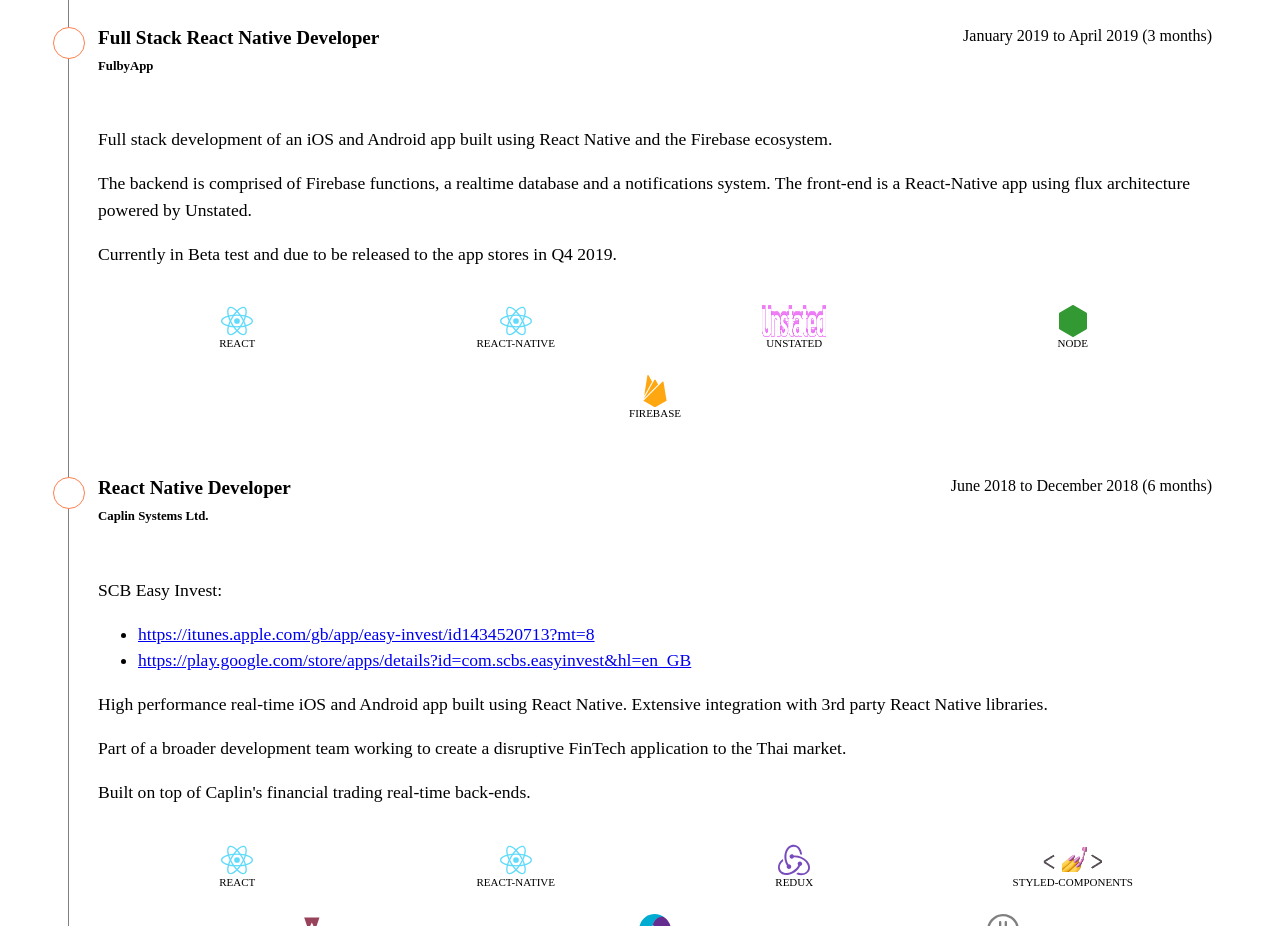
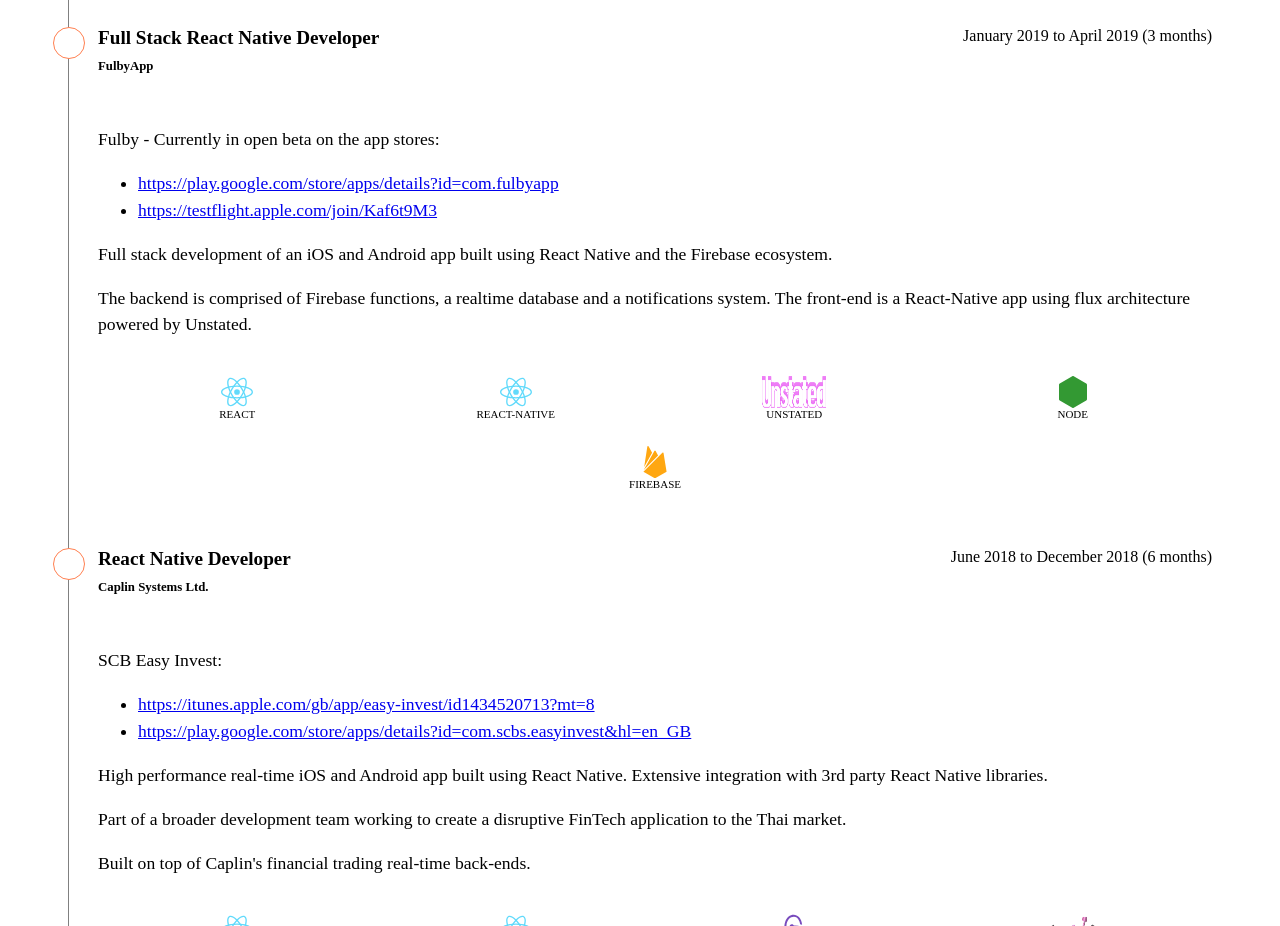
Before and after one commit to pittborndigital/pbd-cv, a Gatsby site: page / in a window 1280 px wide. Shown: the part 1340-2266 px from the top of the page. Built offline with nearby package versions, Linux system fonts and the light colour scheme; Gatsby itself is replaced by a stand-in of ours.

Commit message:
Add beta links to fulby.

```diff
--- a/src/data/job/06-fulby.md
+++ b/src/data/job/06-fulby.md
@@ -7,8 +7,11 @@ location: "London"
 technologies: ["react", "react-native", "unstated", "node", "firebase"]
 ---
 
+Fulby - Currently in open beta on the app stores:
+
+* https://play.google.com/store/apps/details?id=com.fulbyapp
+* https://testflight.apple.com/join/Kaf6t9M3
+
 Full stack development of an iOS and Android app built using React Native and the Firebase ecosystem.
 
 The backend is comprised of Firebase functions, a realtime database and a notifications system. The front-end is a React-Native app using flux architecture powered by Unstated.
-
-Currently in Beta test and due to be released to the app stores in Q4 2019.
```
